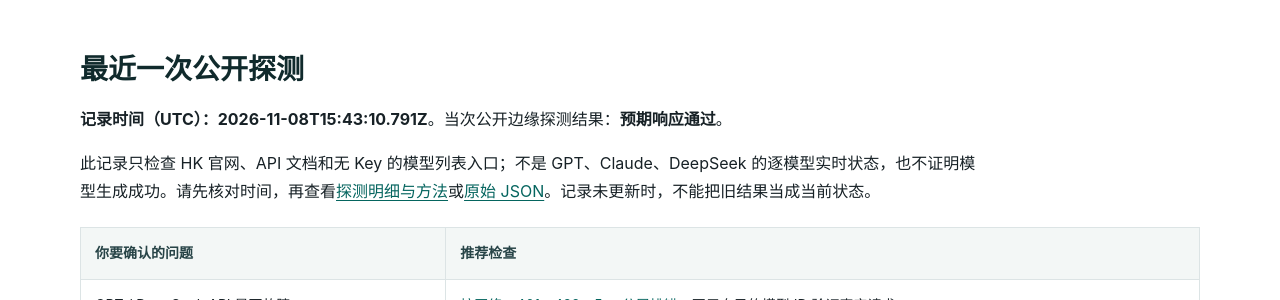
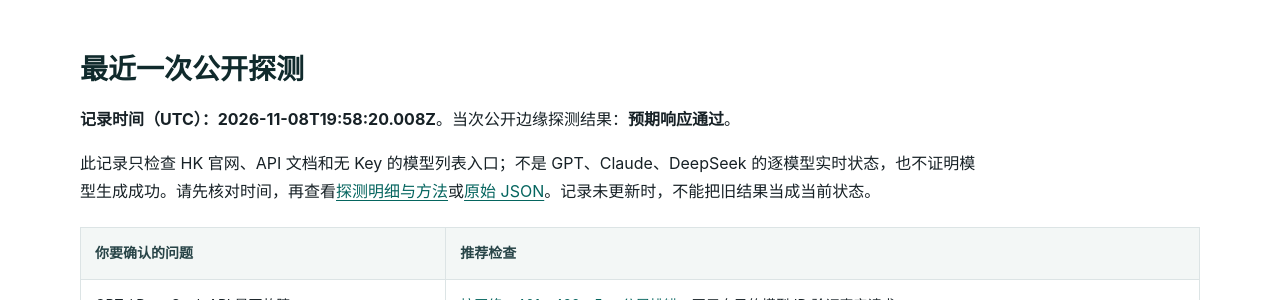
Before and after one commit to KKWANG4444/api-status, a Jekyll site: the page built from index.md, in a window 1280 px wide and 900 px high, scrolled down 364 px. Shown: the part 151-451 px from the top of the window. Built offline with Jekyll 4.4.1, drawn with Linux system fonts in a browser that asks for light colours.

Commit message:
chore: update public edge status

```diff
--- a/_data/status.json
+++ b/_data/status.json
@@ -1,7 +1,7 @@
 {
   "status": "operational",
-  "checked_at": "2026-11-08T15:43:10.791Z",
-  "duration_ms": 511,
+  "checked_at": "2026-11-08T19:58:20.008Z",
+  "duration_ms": 552,
   "overall": true,
   "components": [
     {
@@ -10,7 +10,7 @@
       "url": "https://www.aifast.hk/",
       "ok": true,
       "status": 200,
-      "elapsed_ms": 453,
+      "elapsed_ms": 495,
       "content_type": "text/html; charset=utf-8",
       "detail": "Expected public edge response"
     },
@@ -20,7 +20,7 @@
       "url": "https://api.aifast.hk/",
       "ok": true,
       "status": 200,
-      "elapsed_ms": 194,
+      "elapsed_ms": 339,
       "content_type": "text/html",
       "detail": "Expected public edge response"
     },
@@ -30,7 +30,7 @@
       "url": "https://www.aifast.hk/v1/models",
       "ok": true,
       "status": 401,
-      "elapsed_ms": 460,
+      "elapsed_ms": 516,
       "content_type": "application/json; charset=utf-8",
       "detail": "Expected public edge response"
     }
--- a/data/status.json
+++ b/data/status.json
@@ -1,7 +1,7 @@
 {
   "status": "operational",
-  "checked_at": "2026-11-08T15:43:10.791Z",
-  "duration_ms": 511,
+  "checked_at": "2026-11-08T19:58:20.008Z",
+  "duration_ms": 552,
   "overall": true,
   "components": [
     {
@@ -10,7 +10,7 @@
       "url": "https://www.aifast.hk/",
       "ok": true,
       "status": 200,
-      "elapsed_ms": 453,
+      "elapsed_ms": 495,
       "content_type": "text/html; charset=utf-8",
       "detail": "Expected public edge response"
     },
@@ -20,7 +20,7 @@
       "url": "https://api.aifast.hk/",
       "ok": true,
       "status": 200,
-      "elapsed_ms": 194,
+      "elapsed_ms": 339,
       "content_type": "text/html",
       "detail": "Expected public edge response"
     },
@@ -30,7 +30,7 @@
       "url": "https://www.aifast.hk/v1/models",
       "ok": true,
       "status": 401,
-      "elapsed_ms": 460,
+      "elapsed_ms": 516,
       "content_type": "application/json; charset=utf-8",
       "detail": "Expected public edge response"
     }
```
